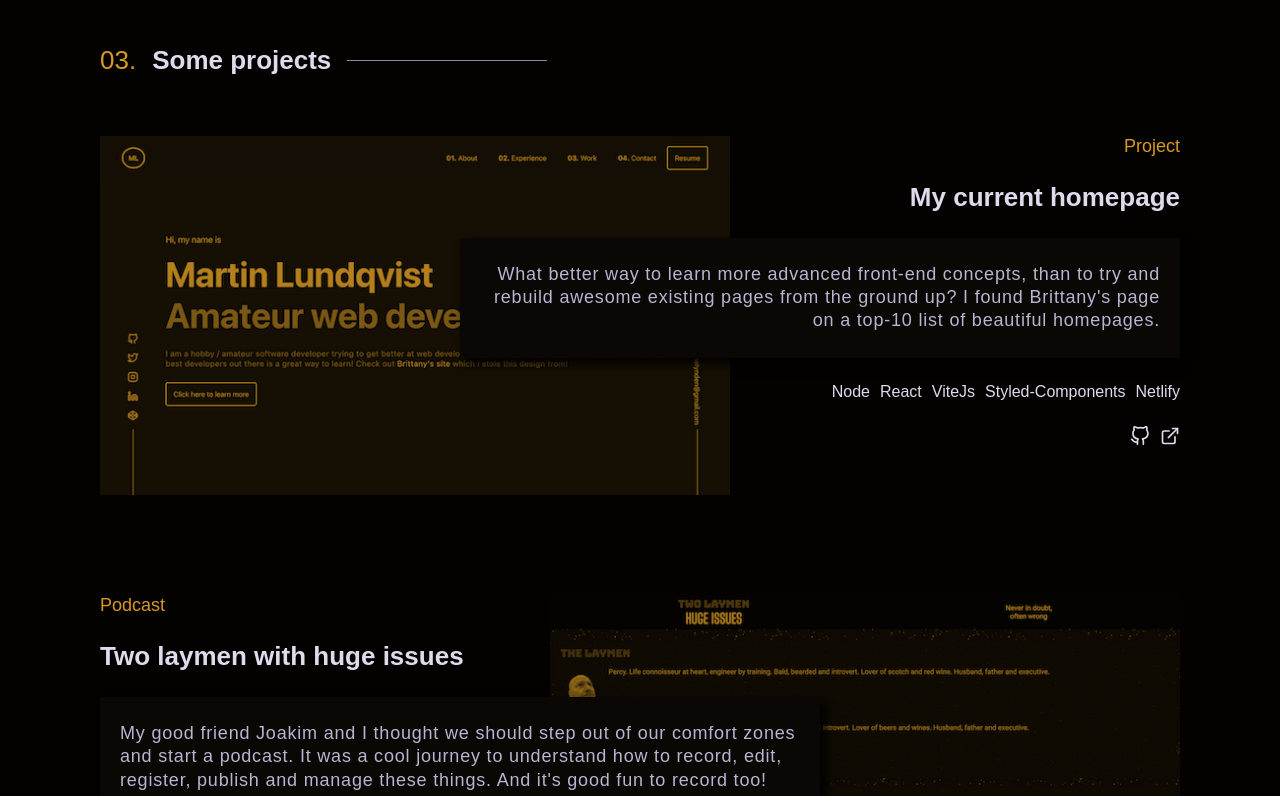
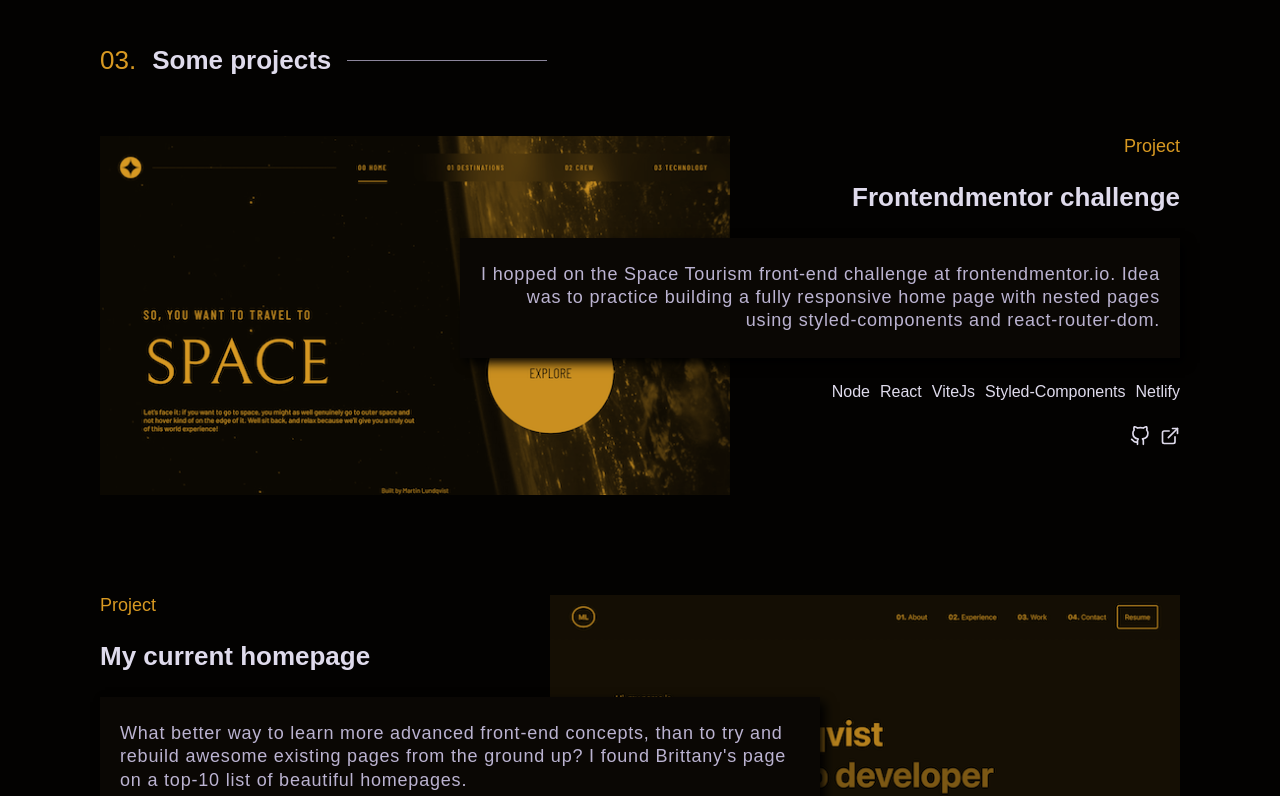
Before and after one commit to MartinLundqvist/bc-homepage, a React (Vite) app: page / in a window 1280 px wide. Shown: the part 1980-2776 px from the top of the page. Built offline with nearby package versions, Linux system fonts and the light colour scheme; a web font is replaced by a local one.

Commit message:
Added a new project

```diff
--- a/src/assets/projectsDB.tsx
+++ b/src/assets/projectsDB.tsx
@@ -3,6 +3,7 @@ import Erikssons from './Erikssons.png';
 import Glosly from './Glosly.png';
 import Twolaymen from './Twolaymen.png';
 import BCHomepage from './BCHompage.png';
+import SpaceTourism from './SpaceTourism.png';
 import GitLogo from '../components/elements/GitLogo';
 import LinkLogo from '../components/elements/LinkLogo';
 
@@ -22,6 +23,25 @@ export interface IProjectLinks {
 }
 
 const projects: IProject[] = [
+  {
+    image: SpaceTourism,
+    projectUrl: 'https://lyndenspacetourism.netlify.app/',
+    projectTitle: 'Project',
+    projectSubTitle: 'Frontendmentor challenge',
+    projectDescription:
+      'I hopped on the Space Tourism front-end challenge at frontendmentor.io. Idea was to practice building a fully responsive home page with nested pages using styled-components and react-router-dom. ',
+    projectTools: ['Node', 'React', 'ViteJs', 'Styled-Components', 'Netlify'],
+    projectLinks: [
+      {
+        url: 'https://github.com/MartinLundqvist/space-tourism',
+        logo: <GitLogo />,
+      },
+      {
+        url: 'https://lyndenspacetourism.netlify.app/',
+        logo: <LinkLogo />,
+      },
+    ],
+  },
   {
     image: BCHomepage,
     projectUrl: 'https://martinlundqvist.se/',
```
Also changed, not shown: src/assets/SpaceTourism.png (added).
